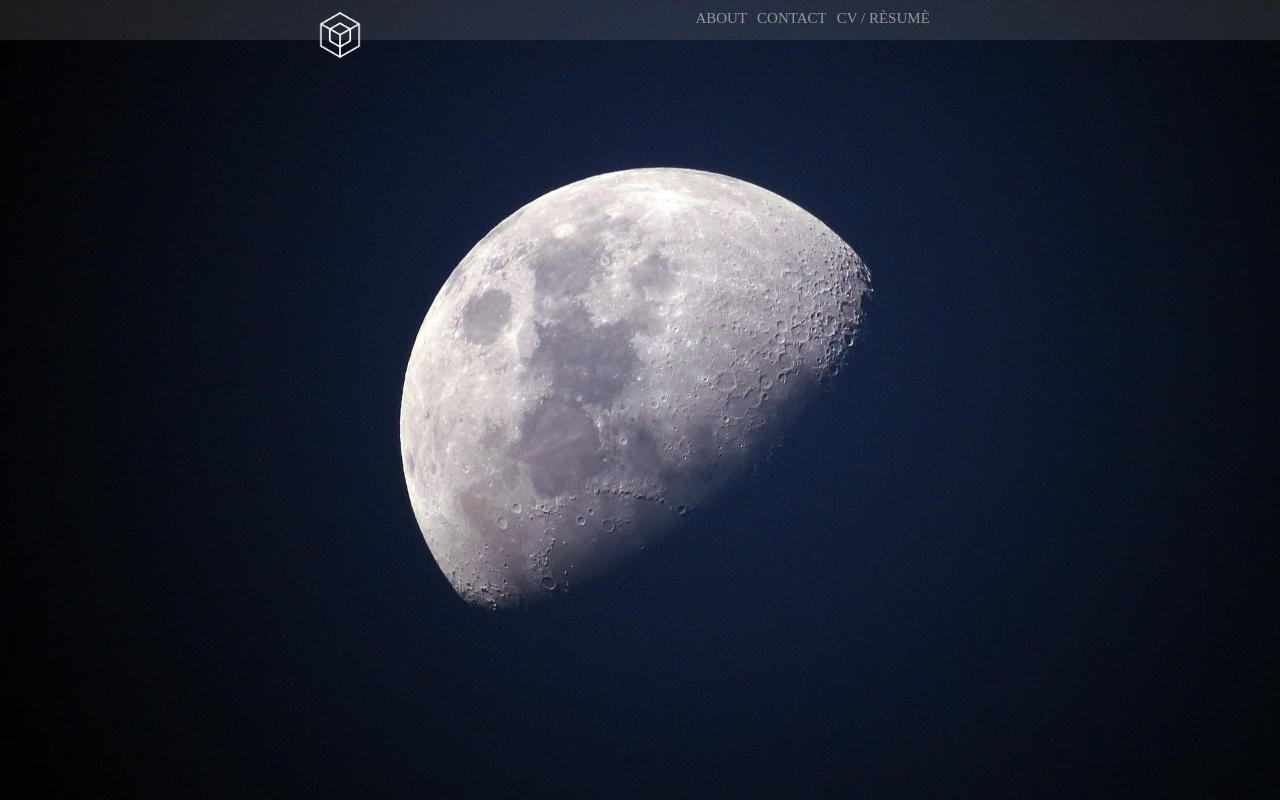
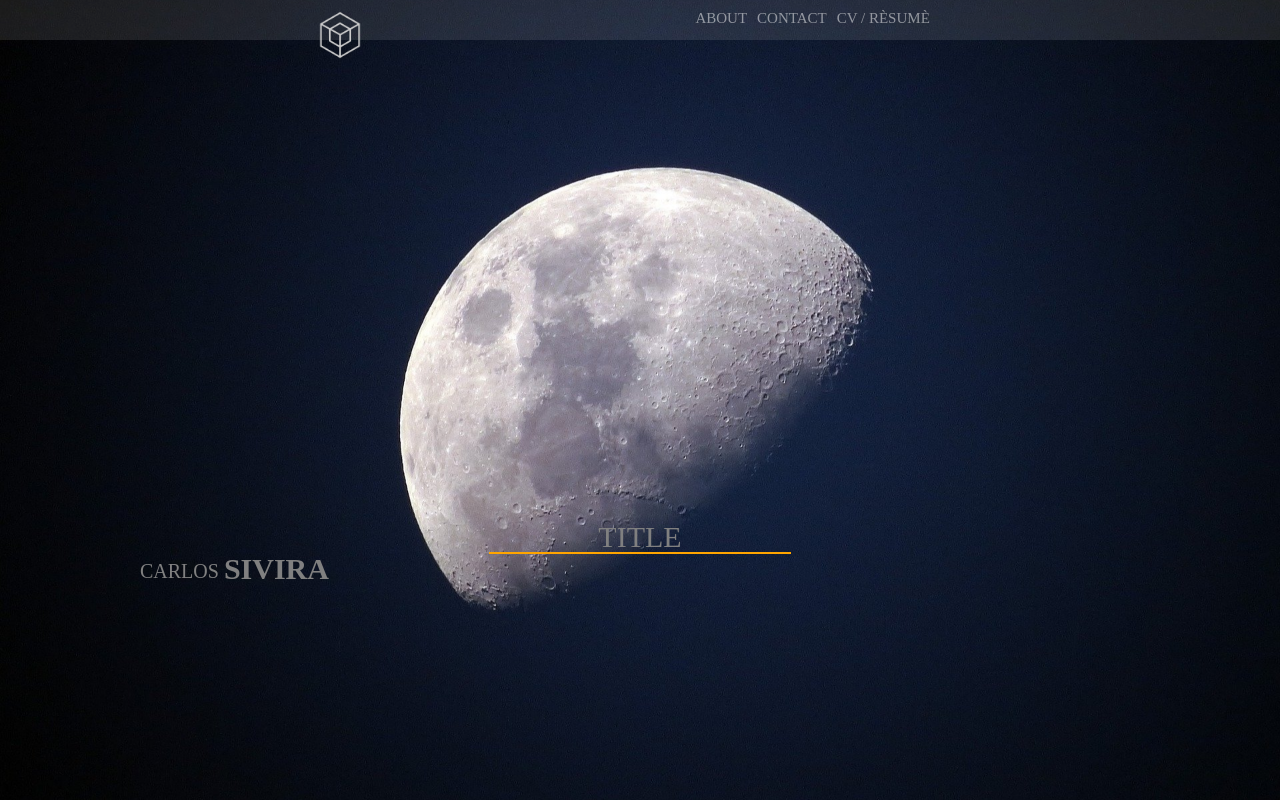
Before and after one commit to CSivira/Me, a React (Create React App) app: page / in a window 1280 px wide. Built offline with nearby package versions, Linux system fonts and the light colour scheme.

Commit message:
Content: Refacto and Titles

```diff
--- a/src/App.js
+++ b/src/App.js
@@ -2,6 +2,7 @@ import React from 'react';
 import './App.css';
 
 import Navbar from './Navbar';
+import MainTitle from './MainTitle';
 
 class App extends React.Component
 {
@@ -10,6 +11,7 @@ class App extends React.Component
 		return (
 			<div className='main_image'>
 				<Navbar/>
+				<MainTitle/>
 			</div>
 		);
 	}
--- /dev/null
+++ b/src/Logo.css
@@ -0,0 +1,8 @@
+.logo
+{
+	height: 50px;
+	width: 50px;
+	filter: invert(80%);
+	position: absolute;
+	margin: 10px 0px 0px -30px;
+}
--- /dev/null
+++ b/src/Logo.js
@@ -0,0 +1,17 @@
+import React from 'react';
+import './Logo.css';
+
+class Logo extends React.Component
+{
+	render()
+	{
+		const logo = require('./images/logo.png');
+		return (
+			<div>
+				<img className='logo' src={logo} alt='Logo'/>
+			</div>
+		);
+	}
+}
+
+export default Logo;
--- /dev/null
+++ b/src/MainTitle.css
@@ -0,0 +1,38 @@
+.container
+{
+	padding-top: 450px;
+	justify-content: center;
+}
+
+.text
+{
+	color: gray;
+	text-align: center;
+}
+
+.name
+{
+	margin-top: -2px;
+	padding-left: 140px;
+	font-size: 20px;
+}
+
+.lastname
+{
+	margin-top: -10px;
+	margin-left: 5px;
+	font-weight: 700;
+	font-size: 30px;
+}
+
+.line
+{
+	width: 300px;
+	border: orange solid 1px;
+}
+
+.title
+{
+	margin-bottom: -10px;
+	font-size: 30px;
+}
--- /dev/null
+++ b/src/MainTitle.js
@@ -0,0 +1,25 @@
+import React from 'react';
+import './MainTitle.css';
+
+class MainTitle extends React.Component
+{
+	render()
+	{
+		const name = 'CARLOS';
+		const lastname = 'SIVIRA';
+		const title = 'TITLE';
+
+		return (
+			<div className='container'>
+				<p className='text title'> {title} </p>
+				<hr className='line'/>
+				<div style={{display: 'flex'}}>
+					<p className='text name'> {name} </p>
+					<p className='text lastname'> {lastname} </p>
+				</div>
+			</div>
+		);
+	}
+}
+
+export default MainTitle;
--- a/src/Navbar.js
+++ b/src/Navbar.js
@@ -1,28 +1,22 @@
 import React from 'react';
 import './Navbar.css';
 
+import Logo from './Logo.js';
 import NavbarButton from './NavbarButton';
+
 
 class Navbar extends React.Component
 {
 	render()
 	{
-		const logo = require('./images/logo.png');
-		const style = {
-			height: '50px',
-			width: '50px',
-			filter: 'invert(100%)',
-			position: 'absolute',
-			marginLeft: '-30px',
-			marginTop: '10px'
+		const button_container = {
+			display: 'flex'
 		}
 
 		return (
 			<div className='navbar'>
-				<div>
-					<img style={style} src={logo} alt='Logo'/>
-				</div>
-				<div style={{display: 'flex'}}>
+				<Logo/>
+				<div style={button_container}>
 					<NavbarButton value='ABOUT'/>
 					<NavbarButton value='CONTACT'/>
 					<NavbarButton value='CV / RÈSUMÈ'/>
```
